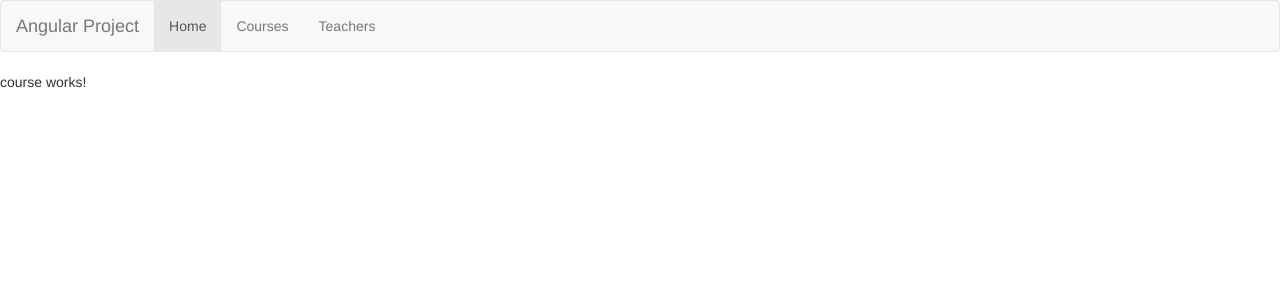
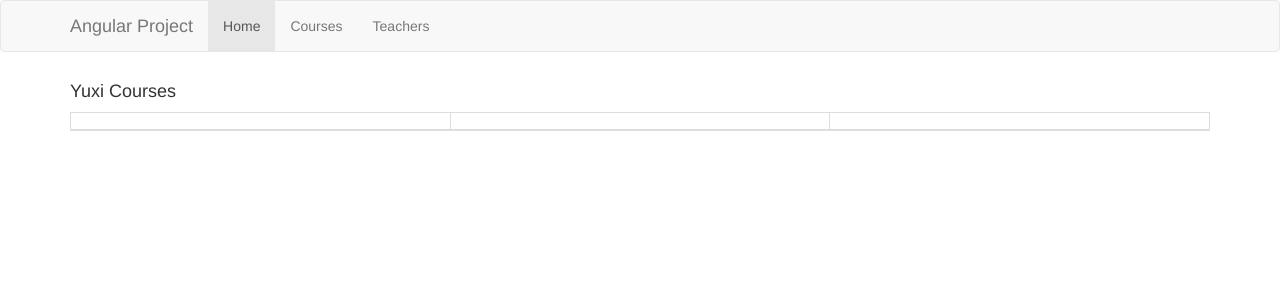
Before and after one commit to ricardo-yuxi/angular_project, an Angular app: page /courses in a window 1280 px wide. Shown: the top 300 px of the page. Built offline with nearby package versions, Linux system fonts and the light colour scheme.

Commit message:
add CourseListComponent

```diff
--- a/src/app/app.module.ts
+++ b/src/app/app.module.ts
@@ -7,6 +7,7 @@ import { RouterModule } from '@angular/router';
 import { AppComponent } from './app.component';
 import { NavComponent } from './shared/nav/nav.component';
 import { CourseComponent } from './courses/course/course.component';
+import { CourseListComponent } from './courses/course-list/course-list.component';
 
 @NgModule({
   imports: [
@@ -16,7 +17,7 @@ import { CourseComponent } from './courses/course/course.component';
     RouterModule.forRoot([
       {
         path: 'courses',
-        component: CourseComponent
+        component: CourseListComponent
       }
     ])
   ],
@@ -26,6 +27,7 @@ import { CourseComponent } from './courses/course/course.component';
     NavComponent,
     // Course feature
     CourseComponent,
+    CourseListComponent,
   ],
   providers: [],
   bootstrap: [AppComponent]
--- /dev/null
+++ b/src/app/courses/course-list/course-list.component.html
@@ -0,0 +1,14 @@
+<div class="container">
+  <h4> Yuxi Courses</h4>
+  <div class="bs-example">
+    <table class="table table-bordered">
+      <thead>
+        <tr>
+          <th></th>
+          <th></th>
+          <th></th>
+        </tr>
+      </thead>
+    </table>
+  </div>
+</div>
--- /dev/null
+++ b/src/app/courses/course-list/course-list.component.ts
@@ -0,0 +1,15 @@
+import { Component, OnInit } from '@angular/core';
+
+@Component({
+  selector: 'app-course-list',
+  templateUrl: './course-list.component.html',
+  styleUrls: ['./course-list.component.css']
+})
+export class CourseListComponent implements OnInit {
+
+  constructor() { }
+
+  ngOnInit() {
+  }
+
+}
--- a/src/app/shared/nav/nav.component.html
+++ b/src/app/shared/nav/nav.component.html
@@ -1,5 +1,5 @@
 <nav class="navbar navbar-default">
-  <div class="container-fluid">
+  <div class="container">
     <!-- Brand and toggle get grouped for better mobile display -->
     <div class="navbar-header">
       <button type="button" class="navbar-toggle collapsed" data-toggle="collapse" data-target="#bs-example-navbar-collapse-1" aria-expanded="false">
```
Also changed, not shown: src/app/courses/course-list/course-list.component.css (added), 1 other file (tests, documents, lock files or other folders).
